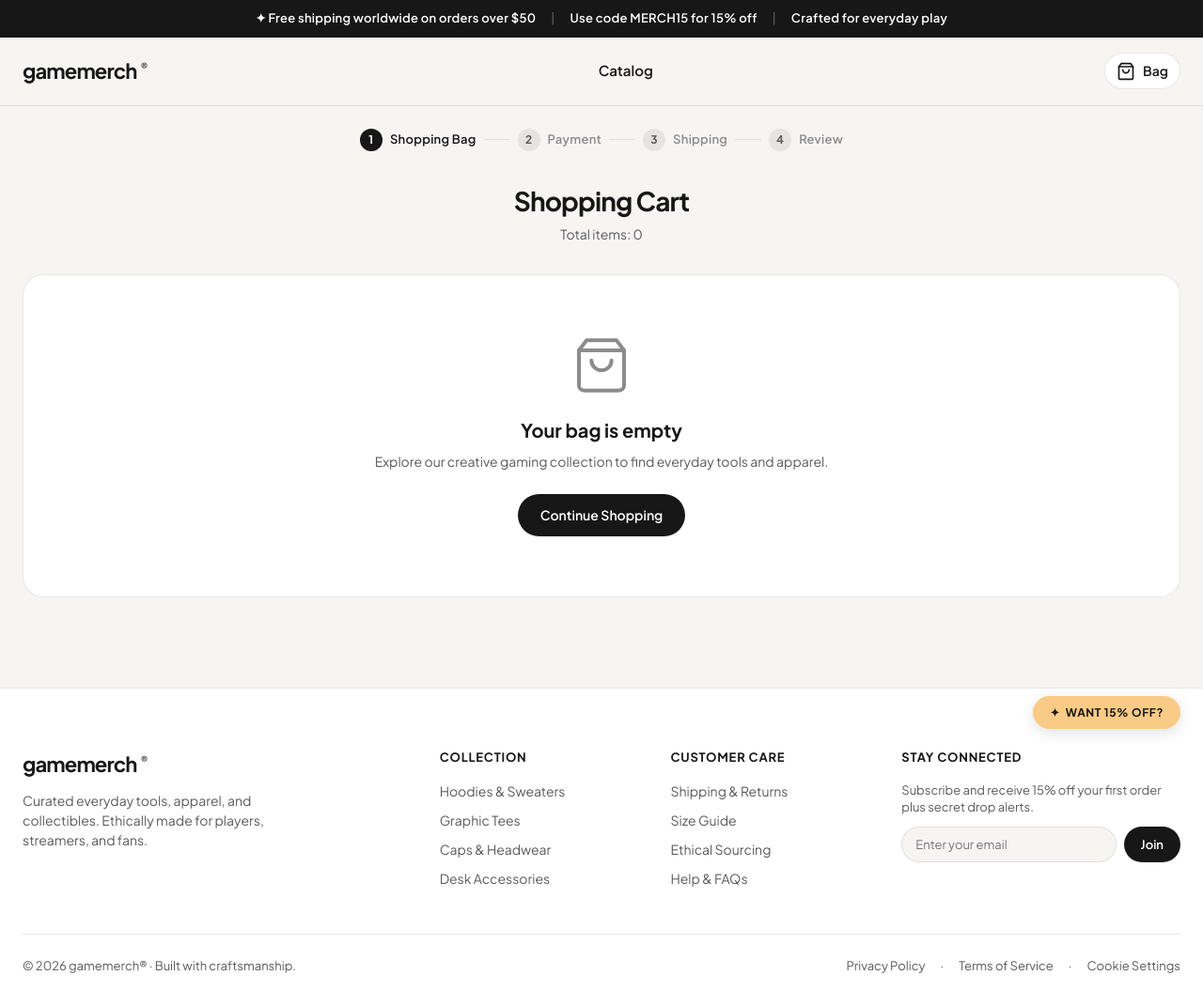
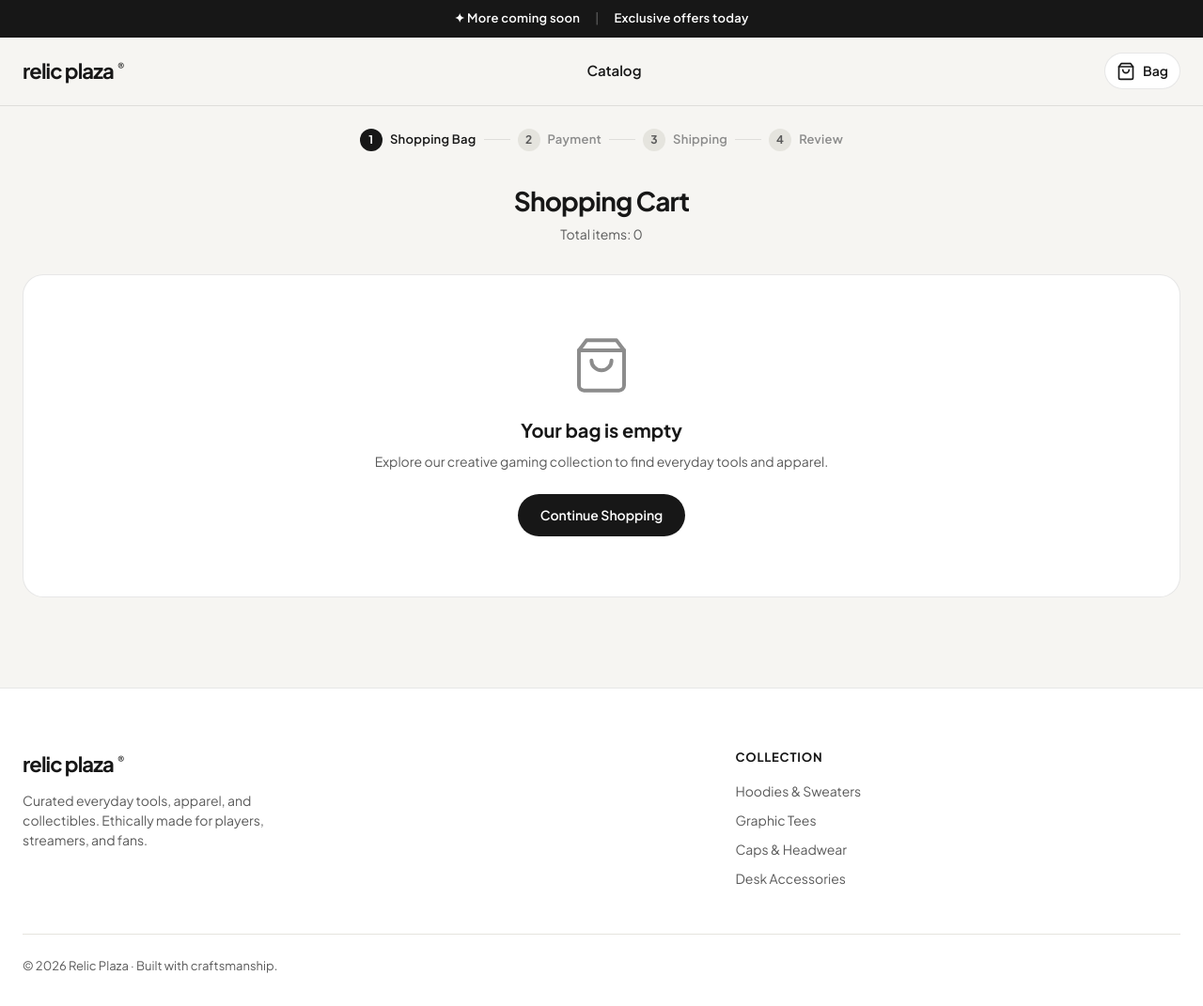
Before and after one commit to wang2989/game-merch-sales-site, a React (Vite) app: page /shoppingCart in a window 1280 px wide. Shown: the whole page at 94% size. Built offline with nearby package versions, Linux system fonts and the light colour scheme.

Commit message:
Placed filler texts

```diff
--- a/index.html
+++ b/index.html
@@ -4,7 +4,7 @@
     <meta charset="UTF-8" />
     <link rel="icon" type="image/svg+xml" href="/favicon.svg" />
     <meta name="viewport" content="width=device-width, initial-scale=1.0" />
-    <title>gamemerch® — Creative Gaming Tools & Merch</title>
+    <title>Relic Plaza</title>
     <link rel="preconnect" href="https://fonts.googleapis.com" />
     <link rel="preconnect" href="https://fonts.gstatic.com" crossorigin />
     <link href="https://fonts.googleapis.com/css2?family=Plus+Jakarta+Sans:wght@400;500;600;700&display=swap" rel="stylesheet" />
--- a/src/App.css
+++ b/src/App.css
@@ -1,6 +1,6 @@
 /* ==========================================================================
    Mishmash-inspired Component Stylesheet
-   Crafted for gamemerch®
+   Crafted for Relic Plaza
    ========================================================================== */
 
 /* --------------------------------------------------------------------------
@@ -1155,21 +1155,15 @@
 
 .footer-grid {
   display: grid;
-  grid-template-columns: 2fr 1fr 1fr 1.5fr;
+  grid-template-columns: 1.5fr 1fr;
   gap: 48px;
   margin-bottom: 48px;
-}
-
-@media (max-width: 900px) {
-  .footer-grid {
-    grid-template-columns: 1fr 1fr;
-    gap: 32px;
-  }
 }
 
 @media (max-width: 600px) {
   .footer-grid {
     grid-template-columns: 1fr;
+    gap: 32px;
   }
 }
 
--- a/src/App.jsx
+++ b/src/App.jsx
@@ -1,4 +1,3 @@
-import { useState } from 'react'
 import { BrowserRouter, Routes, Route, Navigate } from 'react-router-dom'
 import Navbar from './components/Navbar'
 import Footer from './components/Footer'
@@ -12,15 +11,6 @@ import { CartProvider } from './context/CartContext'
 import './App.css'
 
 function App() {
-  const [showPromoMessage, setShowPromoMessage] = useState(false)
-
-  const handlePromoClick = () => {
-    setShowPromoMessage(true)
-    setTimeout(() => {
-      setShowPromoMessage(false)
-    }, 4000)
-  }
-
   return (
     <CartProvider>
       <BrowserRouter>
@@ -36,17 +26,6 @@ function App() {
             <Route path="/shoppingCart" element={<ShoppingCart />} />
           </Routes>
           <Footer />
-
-          {/* Mishmash Signature Floating Promo Pill */}
-          <button
-            type="button"
-            className="floating-promo"
-            onClick={handlePromoClick}
-            aria-label="Special discount offer"
-          >
-            <span>✦</span>
-            <span>{showPromoMessage ? 'Use code MERCH15!' : 'Want 15% off?'}</span>
-          </button>
         </div>
       </BrowserRouter>
     </CartProvider>
--- a/src/components/Footer.jsx
+++ b/src/components/Footer.jsx
@@ -1,11 +1,6 @@
 import { Link } from 'react-router-dom'
 
 export default function Footer() {
-  const handleNewsletterSubmit = (e) => {
-    e.preventDefault()
-    alert('Thank you for subscribing! Your 15% discount code is MERCH15.')
-  }
-
   return (
     <footer className="site-footer">
       <div className="site-container">
@@ -13,7 +8,7 @@ export default function Footer() {
           {/* Brand Manifesto */}
           <div className="footer-brand">
             <Link to="/purchase" className="navbar-brand">
-              <span>gamemerch</span>
+              <span>relic plaza</span>
               <span className="brand-mark">®</span>
             </Link>
             <p className="footer-tagline">
@@ -21,7 +16,7 @@ export default function Footer() {
             </p>
           </div>
 
-          {/* Shop Column */}
+          {/* Collection Column */}
           <div>
             <h3 className="footer-col-title">Collection</h3>
             <ul className="footer-links-list">
@@ -31,49 +26,11 @@ export default function Footer() {
               <li><Link to="/purchase">Desk Accessories</Link></li>
             </ul>
           </div>
-
-          {/* Support Column */}
-          <div>
-            <h3 className="footer-col-title">Customer Care</h3>
-            <ul className="footer-links-list">
-              <li><a href="#shipping" onClick={(e) => e.preventDefault()}>Shipping & Returns</a></li>
-              <li><a href="#sizing" onClick={(e) => e.preventDefault()}>Size Guide</a></li>
-              <li><a href="#ethics" onClick={(e) => e.preventDefault()}>Ethical Sourcing</a></li>
-              <li><a href="#faq" onClick={(e) => e.preventDefault()}>Help & FAQs</a></li>
-            </ul>
-          </div>
-
-          {/* Newsletter Column */}
-          <div>
-            <h3 className="footer-col-title">Stay Connected</h3>
-            <p style={{ fontSize: 13, color: 'var(--color-ink-secondary)', lineHeight: 1.4, marginBottom: 8 }}>
-              Subscribe and receive 15% off your first order plus secret drop alerts.
-            </p>
-            <form onSubmit={handleNewsletterSubmit} className="newsletter-form">
-              <input
-                type="email"
-                placeholder="Enter your email"
-                required
-                aria-label="Newsletter email address"
-                className="newsletter-input"
-              />
-              <button type="submit" className="newsletter-btn">
-                Join
-              </button>
-            </form>
-          </div>
         </div>
 
         {/* Bottom Bar */}
         <div className="footer-bottom">
-          <p>© 2026 gamemerch® · Built with craftsmanship.</p>
-          <div style={{ display: 'flex', gap: 16 }}>
-            <a href="#privacy" onClick={(e) => e.preventDefault()}>Privacy Policy</a>
-            <span>·</span>
-            <a href="#terms" onClick={(e) => e.preventDefault()}>Terms of Service</a>
-            <span>·</span>
-            <a href="#cookies" onClick={(e) => e.preventDefault()}>Cookie Settings</a>
-          </div>
+          <p>© 2026 Relic Plaza · Built with craftsmanship.</p>
         </div>
       </div>
     </footer>
--- a/src/components/Navbar.jsx
+++ b/src/components/Navbar.jsx
@@ -9,14 +9,12 @@ export default function Navbar() {
 
   return (
     <header>
-      {/* Top Announcement Ribbon — Mishmash Signature */}
+      {/* Top Announcement Ribbon */}
       <aside className="announcement-bar">
         <div className="announcement-content">
-          <span className="announcement-item">✦ Free shipping worldwide on orders over $50</span>
+          <span className="announcement-item">✦ More coming soon</span>
           <span className="announcement-sep" aria-hidden="true">|</span>
-          <span className="announcement-item">Use code MERCH15 for 15% off</span>
-          <span className="announcement-sep" aria-hidden="true">|</span>
-          <span className="announcement-item">Crafted for everyday play</span>
+          <span className="announcement-item">Exclusive offers today</span>
         </div>
       </aside>
 
@@ -24,7 +22,7 @@ export default function Navbar() {
       <nav className="site-navbar">
         <div className="site-container navbar-inner">
           <Link to="/purchase" className="navbar-brand">
-            <span>gamemerch</span>
+            <span>relic plaza</span>
             <span className="brand-mark">®</span>
           </Link>
 
```
